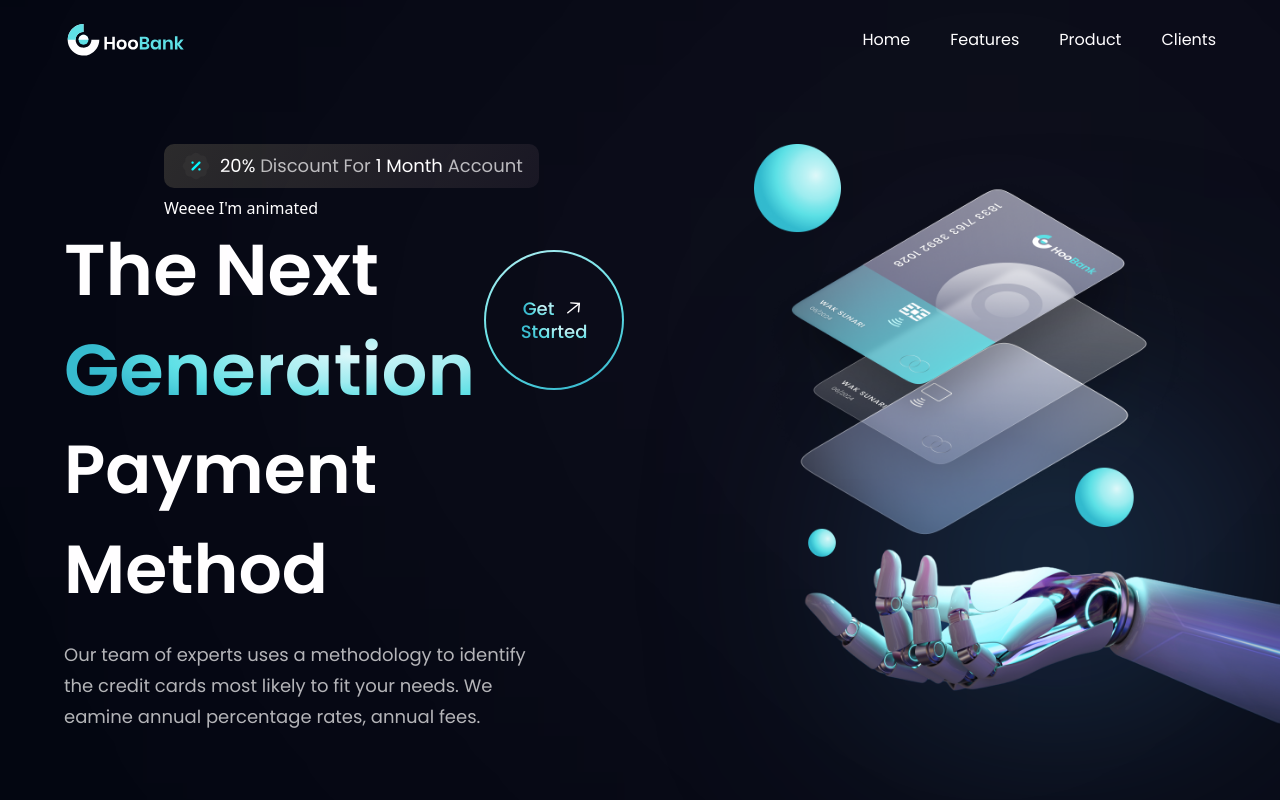
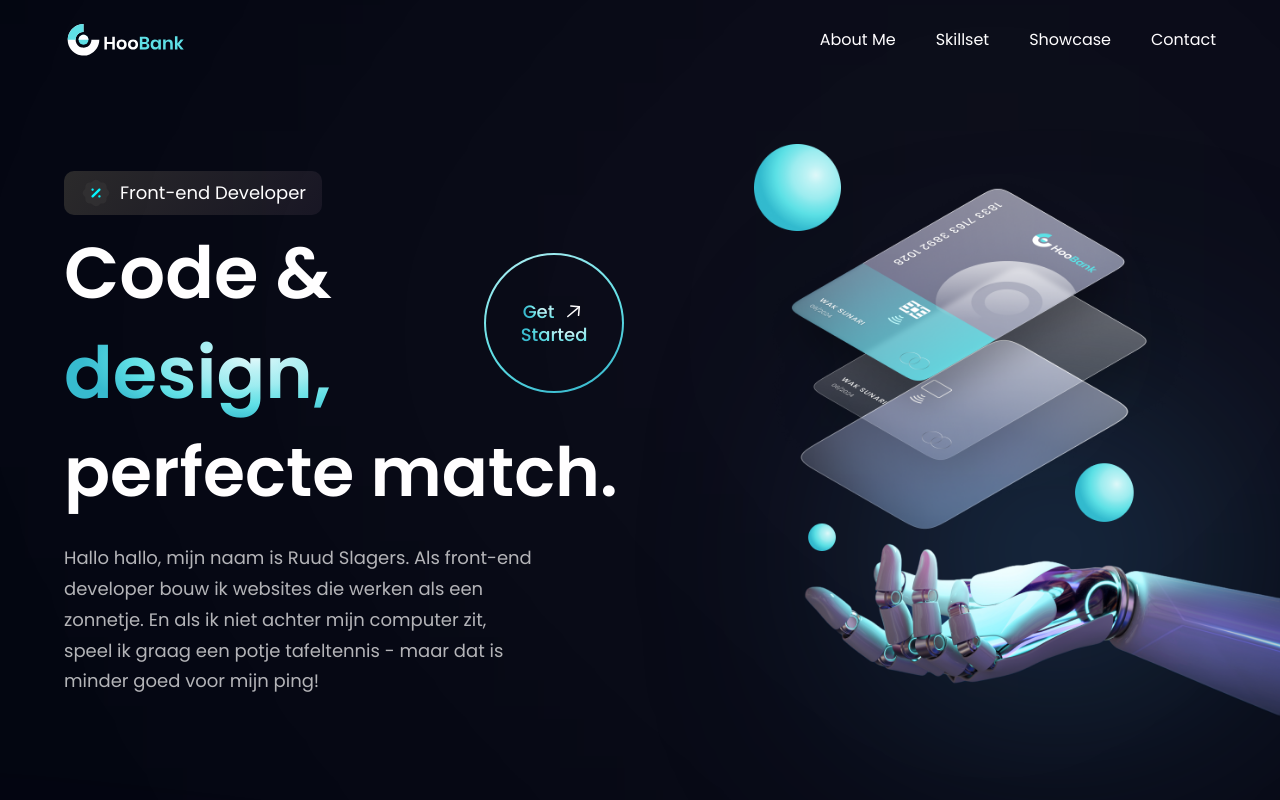
Before and after one commit to Slagers91/ruudslagers, a React (Vite) app in the folder ruudslagers/: page / in a window 1280 px wide. Shown: the top 800 px of the page. Built offline with nearby package versions, Linux system fonts and the light colour scheme.

Commit message:
Hero changed

```diff
--- a/ruudslagers/src/components/Hero.jsx
+++ b/ruudslagers/src/components/Hero.jsx
@@ -6,40 +6,24 @@ import { motion } from 'framer-motion';
 const Hero = () => (
   <section id="home" className={`flex md:flex-row flex-col ${styles.paddingY}`}>
     <div className={`flex-1 ${styles.flexStart} flex-col xl:px-0 sm:px-16 px-6`}>
-      <motion.div
-        animate={{
-    x: '100px'
-  }}
-  transition={{
-    type: 'tween',
-    duration: 2
-  }} className='flex flex-row items-center py-[6px] px-4 bg-discount-gradient rounded-[10px] mb-2'>
+      <div className='flex flex-column items-center py-[6px] px-4 bg-discount-gradient rounded-[10px] mb-2'>
         <img src={discount} alt='discount' className='w-[32px] h-[32px]' />
         <p className={`${styles.paragraph} ml-2`}>
-          <span className='text-white'>20%</span> Discount For {" "}
-          <span className='text-white'>1 Month</span> Account
+          <span className='text-white'>Front-end Developer</span>
         </p>
-      </motion.div>
-
-      <motion.div
-        animate={{
-          x: '100px'
-        }} className='text-white'
-      >
-      Weeee I'm animated
-      </motion.div>
+      </div>
 
     <div className='flex flex-row justify-between items-center w-full'>
-      <h1 className='flex-1 font-poppins font-semibold ss:text-[72px] text-[52px] text-white ss:leading-[100px] leading-[75px]'>The Next <br className='sm:block hidden'/> {" "}
-      <span className='text-gradient'>Generation</span> {" "}
+      <h1 className='flex-1 font-poppins font-semibold ss:text-[72px] text-[52px] text-white ss:leading-[100px] leading-[75px]'>Code & <br className='sm:block hidden'/> {" "}
+      <span className='text-gradient'>design, </span> {" "}
       </h1>
       <div className='ss:flex hidden md:mr-4 mr-0'>
         <GetStarted />
       </div>
     </div>
 
-      <h1 className='font-poppins font-semibold ss:text-[68px] text-[52px] text-white ss:leading-[100px] leading-[75px] w-full'>Payment Method</h1>
-      <p className={`${styles.paragraph} max-w-[470px] mt-5`}>Our team of experts uses a methodology to identify the credit cards most likely to fit your needs. We eamine annual percentage rates, annual fees.</p>
+      <h1 className='font-poppins font-semibold ss:text-[68px] text-[52px] text-white ss:leading-[100px] leading-[75px] w-full'>perfecte match.</h1>
+      <p className={`${styles.paragraph} max-w-[470px] mt-5`}>Hallo hallo, mijn naam is Ruud Slagers. Als front-end developer bouw ik websites die werken als een zonnetje. En als ik niet achter mijn computer zit, speel ik graag een potje tafeltennis - maar dat is minder goed voor mijn ping!</p>
     </div>
 
     <div className={`flex-1 flex ${styles.flexCenter} md:my-0 my-10 relative`}>
--- a/ruudslagers/src/constants/index.js
+++ b/ruudslagers/src/constants/index.js
@@ -4,19 +4,19 @@ import { people01, people02, people03, facebook, instagram, linkedin, twitter, a
 export const navLinks = [
   {
     id: "home",
-    title: "Home",
+    title: "About Me",
   },
   {
     id: "features",
-    title: "Features",
+    title: "Skillset",
   },
   {
     id: "product",
-    title: "Product",
+    title: "Showcase",
   },
   {
     id: "clients",
-    title: "Clients",
+    title: "Contact",
   },
 ];
 
```
